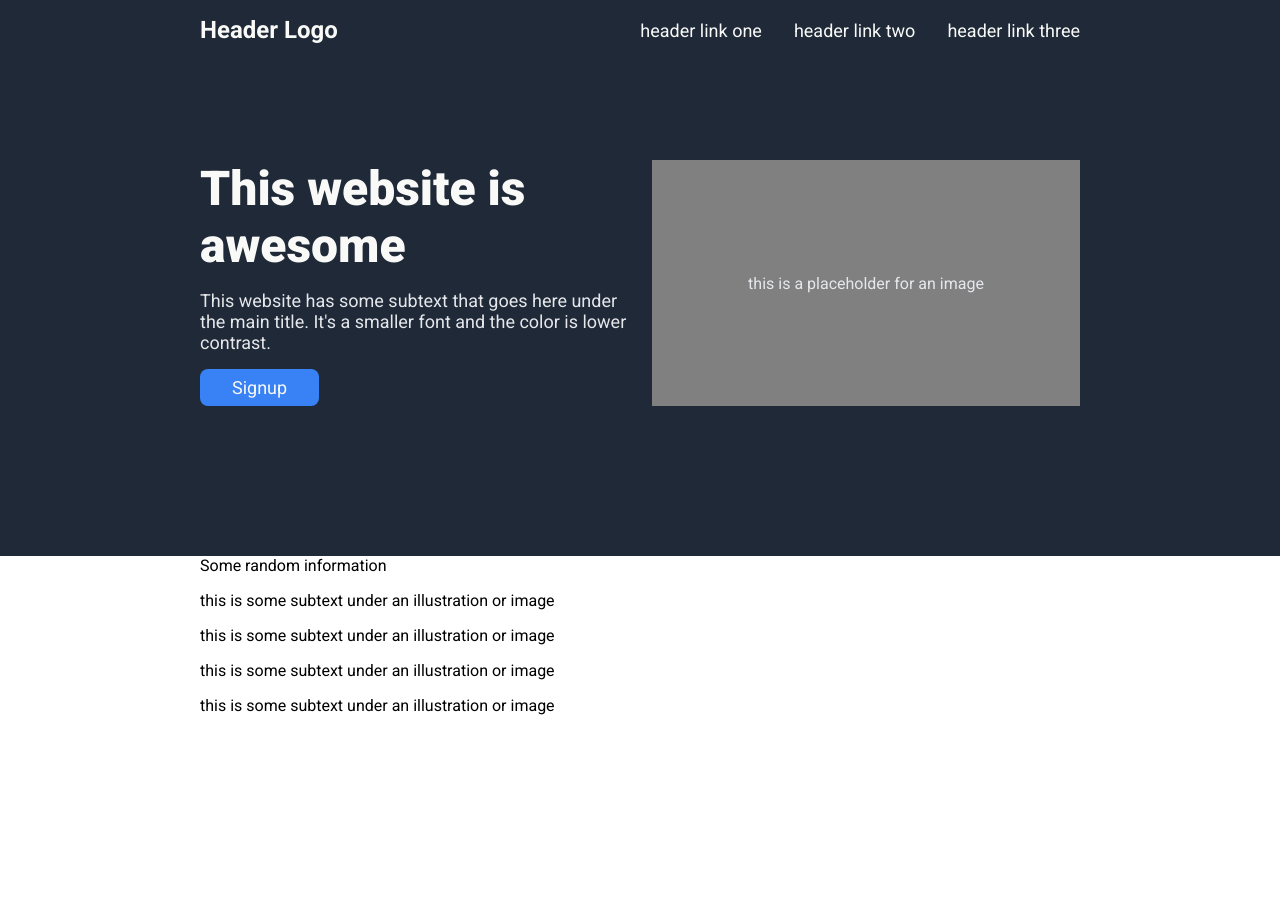
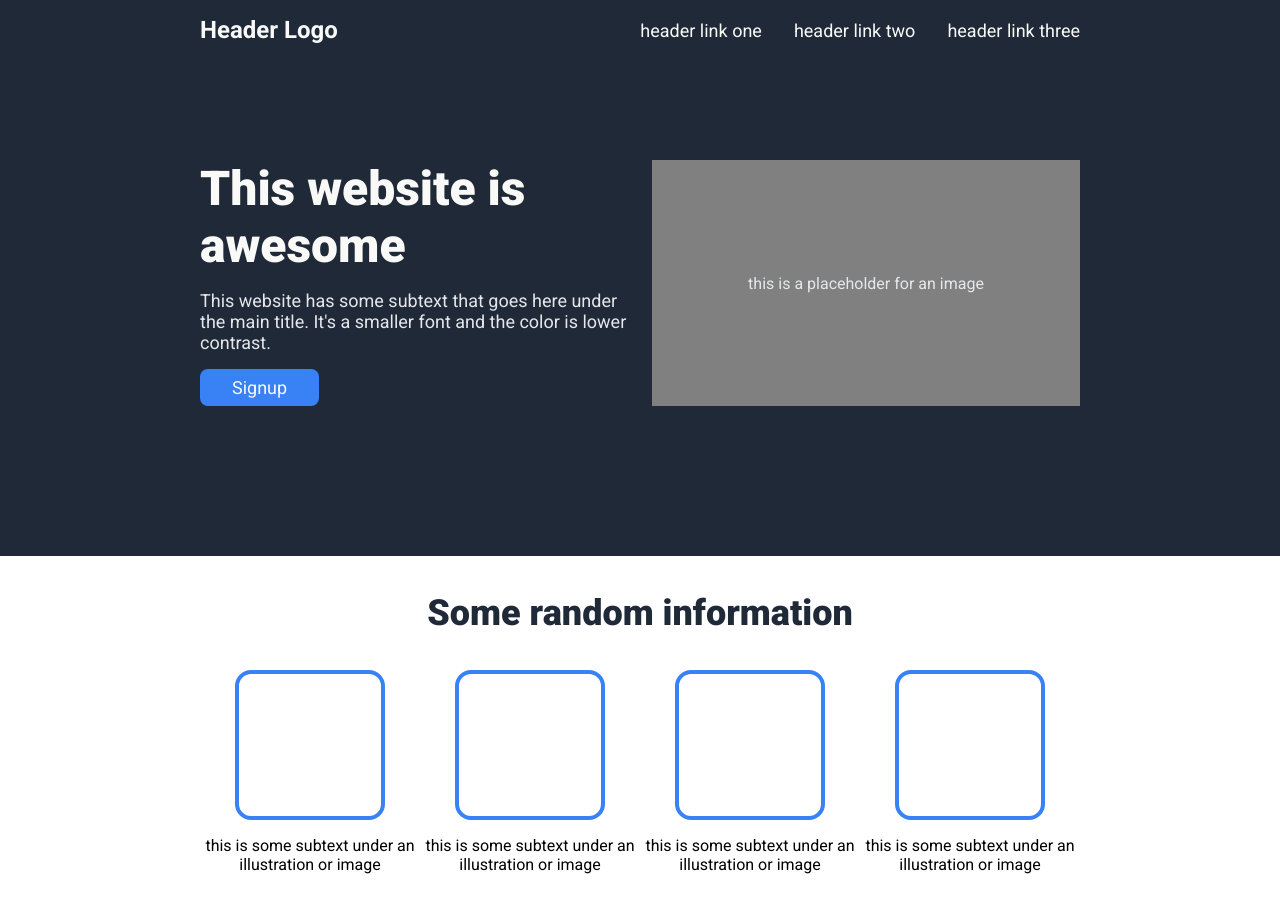
Before and after one commit to johnjtorres/odin-landing-page, a plain HTML site: page index.html in a window 1280 px wide. Before the commit the page ends 800 px from the top, so only its background shows below. Drawn offline with Linux system fonts and the light colour scheme.

Commit message:
Add styling for info panel

```diff
--- a/styles.css
+++ b/styles.css
@@ -19,13 +19,13 @@ body {
 }
 
 section {
+  display: flex;
+  flex-direction: column;
+  justify-content: center;
   padding: 0 200px;
 }
 
 section.header {
-  display: flex;
-  flex-direction: column;
-  justify-content: center;
   background-color: #1f2937;
 }
 
@@ -101,6 +101,38 @@ nav {
   margin-bottom: 150px;
 }
 
+.info-panel {
+  display: flex;
+  flex-direction: column;
+  align-items: center;
+  gap: 36px;
+  margin: 36px 0;
+}
+
+.section-title {
+  font-size: 36px;
+  font-weight: 900;
+  color: #1f2937;
+}
+
+.articles {
+  display: flex;
+}
+
+article {
+  display: flex;
+  flex-direction: column;
+  text-align: center;
+  align-items: center;
+}
+
+.article-image {
+  border: 4px solid #3882f6;
+  border-radius: 16px;
+  width: 150px;
+  height: 150px;
+}
+
 a {
   text-decoration: none;
 }
```
